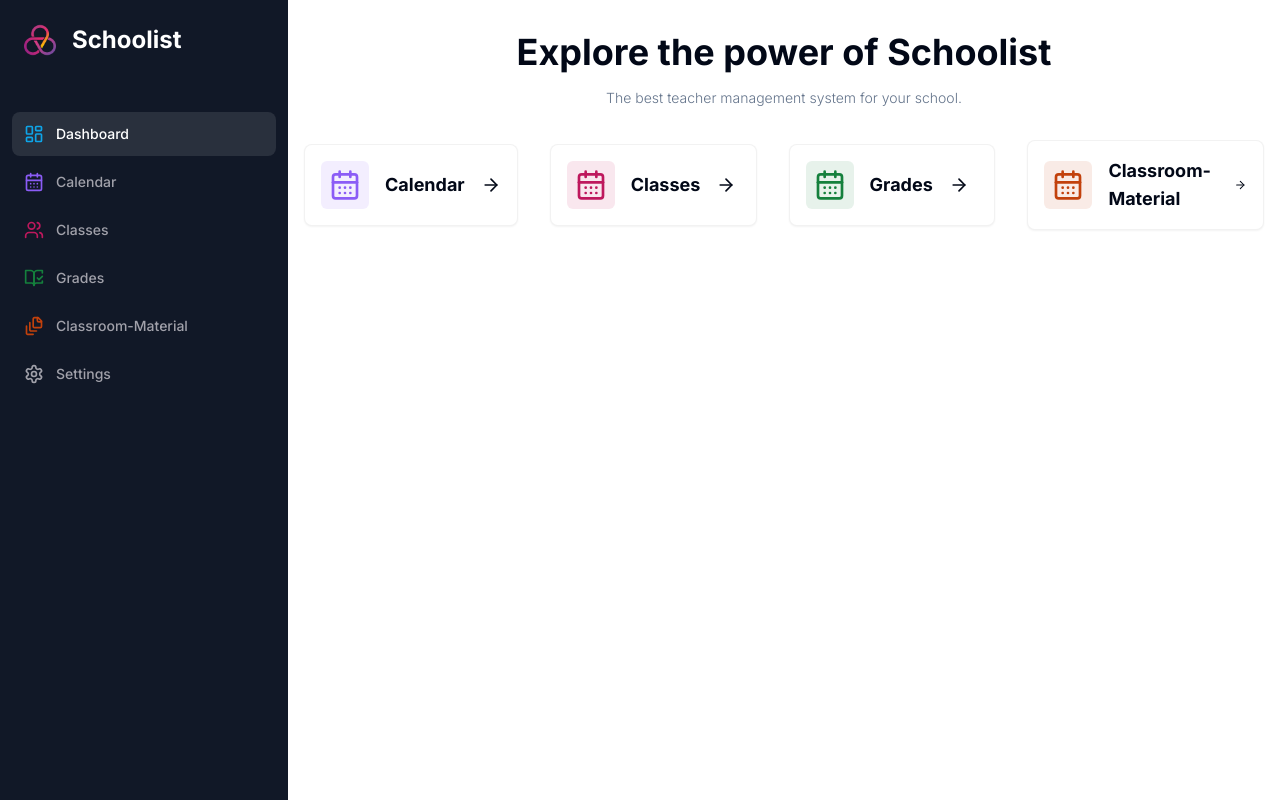
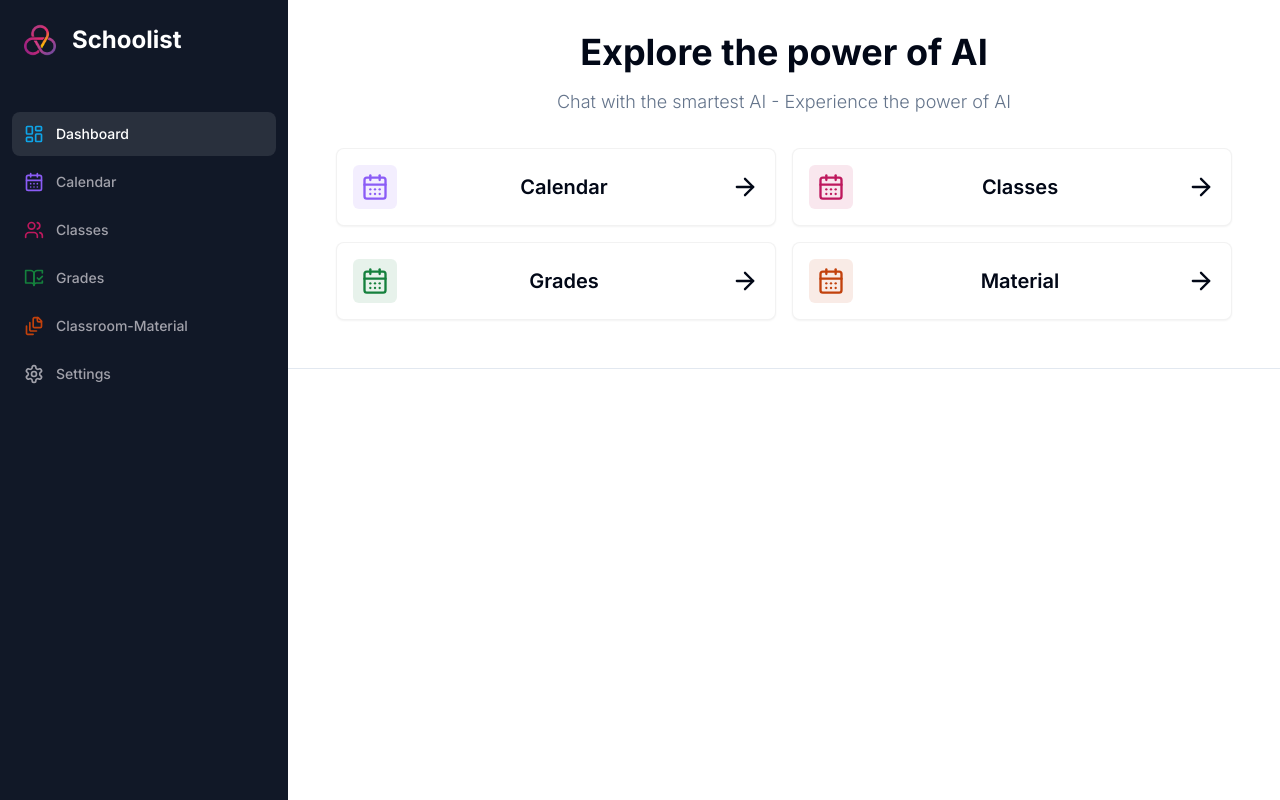
Before and after one commit to avollmaier/schoolist-ui, a Next.js app: page /dashboard in a window 1280 px wide. Built offline with nearby package versions, Linux system fonts and the light colour scheme.

Commit message:
feat: restructuring of dashboard elements

```diff
--- a/app/(dashboard)/(routes)/dashboard/page.tsx
+++ b/app/(dashboard)/(routes)/dashboard/page.tsx
@@ -2,7 +2,7 @@
 
 import {ArrowRight, CalendarDays} from "lucide-react";
 import Link from "next/link";
-import {Card} from "@/components/ui/card";
+import {Card, CardContent, CardDescription, CardHeader, CardTitle} from "@/components/ui/card";
 import {cn} from "@/lib/utils";
 import {useRouter} from "next/navigation";
 import {Separator} from "@/components/ui/separator";
@@ -31,7 +31,7 @@ const DashboardPage = () => {
             href: "/grades",
         },
         {
-            label: "Classroom-Material",
+            label: "Material",
             icon: CalendarDays,
             color: "text-orange-700",
             bgColor: "bg-orange-700/10",
@@ -41,40 +41,37 @@ const DashboardPage = () => {
     const router = useRouter();
 
     return (
-        <div className={"flex flex-col"}>
-            <div className={"mb-8 space-y-4"}>
-                <h2 className={"text-2xl md:text-4xl font-bold text-center"}>
-                    Explore the power of Schoolist
+        <div className={"flex justify-between flex-col flex-grow"}>
+            <div className="mb-8 space-y-4">
+                <h2 className="text-2xl md:text-4xl font-bold text-center">
+                    Explore the power of AI
                 </h2>
-                <p className={"text-muted-foreground font-light text-sm md_text-lg text-center"}>
-                    The best teacher management system for your school.
+                <p className="text-muted-foreground font-light text-sm md:text-lg text-center">
+                    Chat with the smartest AI - Experience the power of AI
                 </p>
             </div>
-            <div className={"flex flex-wrap justify-around items-center"}>
+            <div className="px-4 md:px-8 lg:px-12 gap-4 grid grid-cols-2 mb-12">
                 {tools.map((tool) => (
-                    <Link href={tool.href} key={tool.href} className={"flex-1 px-4 md:px-26 lg:px-43"}>
-                        <Card
-                            onClick={() => router.push(tool.href)}
-                            key={tool.href}
-                            className={"p-4 border-black/5 flex items-center justify-center justify-between hover:shadow-md transition cursor-pointer"}>
-
-
-                            <div className={"flex items-center gap-x-4"}>
-                                <div className={cn("p-2 w-fit rounded-md", tool.bgColor)}>
-                                    <tool.icon className={cn("w-8 h-8", tool.color)}/>
-                                </div>
-                                <div className={"font-semibold"}>
-                                    <h3 className={"text-lg font-bold"}>{tool.label}</h3>
-                                </div>
-                                <ArrowRight className={"w-5 h-5"}/>
+                    <Card onClick={() => router.push(tool.href)} key={tool.href}
+                          className="p-4 border-black/5 flex items-center hover:shadow-md transition cursor-pointer">
+                        <div className="flex items-center justify-between flex-grow">
+                            <div className={cn("p-2 w-fit rounded-md", tool.bgColor)}>
+                                <tool.icon className={cn("w-5 h-5 md:w-6 md:h-6 lg:w-7 lg:h-7", tool.color)}/>
                             </div>
-
-                        </Card>
-
-                    </Link>
+                            <div className="font-semibold text-base md:text-lg lg:text-xl whitespace-nowrap p-2">
+                                {tool.label}
+                            </div>
+                            <div>
+                                <ArrowRight className="w-5 h-5 md:w-6 md:h-6 lg:w-7 lg:h-7"/>
+                            </div>
+                        </div>
+                    </Card>
                 ))}
             </div>
+            <div>
+               <Separator/>
+            </div>
         </div>
-    )
+    );
 }
 export default DashboardPage
```
